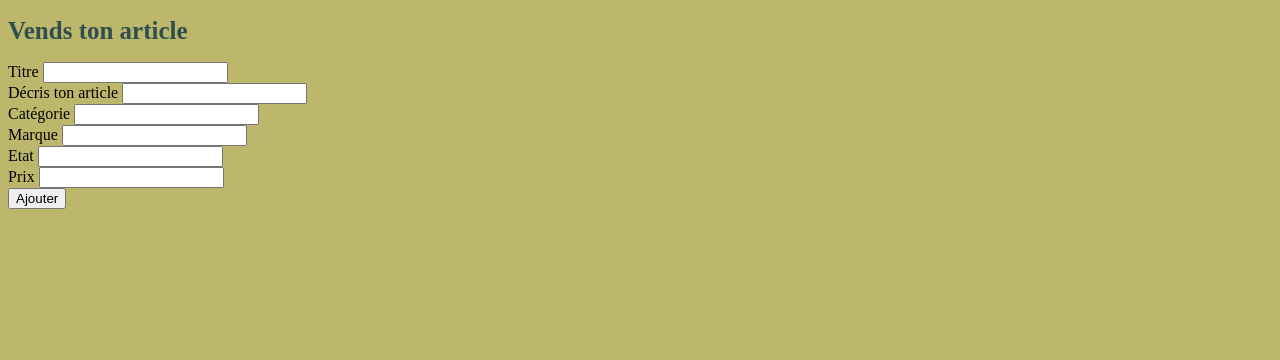
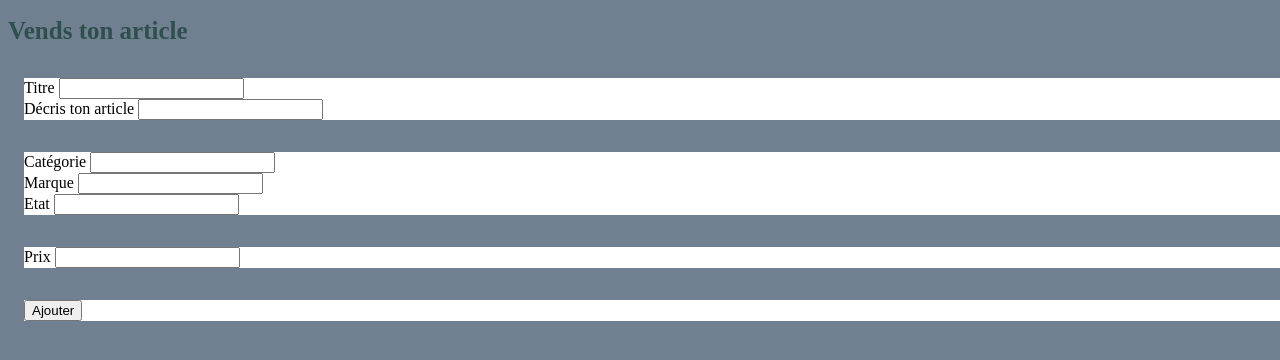
Before and after one commit to Feuzme/VintedMockUp, a plain HTML site: page pages/vends.ton.article.html in a window 1280 px wide. Drawn offline with Linux system fonts and the light colour scheme.

Commit message:
Branche feature/vendstonarticle

```diff
--- a/pages/vends.ton.article.html
+++ b/pages/vends.ton.article.html
@@ -11,7 +11,8 @@
     <h1> Vends ton article </h1>
     <div>
     <!-- -------------- -->
-        <form action="/ma-page-de-traitement" method="post">
+        <form action="vends.ton.article.html">
+            <div class="titre">
                 <div>
                     <label for="Titre"> Titre </label>
                     <input type="text" id="Titre" name="Titre">
@@ -20,11 +21,10 @@
                     <label for="Décris ton article"> Décris ton article </label>
                     <input type="Décris ton article" id="Décris ton article" name="Décris ton article">
                 </div>
-        </form>
+            </div>
+
         <!-- ------------------ -->
-
-
-                <form action="/ma-page-de-traitement" method="post">
+           <div class="titre">
              <div>
                 <label for="Catégorie"> Catégorie </label>
                 <input type="text" id="Catégorie" name="Catégorie">
@@ -37,19 +37,22 @@
                 <label for="Etat"> Etat </label>
                 <input type="Etat" id="Etat" name="Etat">
             </div>
+            </div>
             <!--        -->
-
-
-            <!--  -->
             <div>
+            <div class="titre">
                 <label for="Prix"> Prix </label>
                 <input type="Prix" id="Prix" name="Prix">
             </div>
-        </form>
-     <!-------------- -->
-        <div class="button">
+            </div>
+            <div>
+                <div class="titre">
                     <button type="submit"> Ajouter </button>
                 </div>
             </div>
+        </form>
+     <!-------------- -->
+
+    </div>
 </body>
 </html>
--- a/styles/style.vends.css
+++ b/styles/style.vends.css
@@ -13,14 +13,14 @@ h2 {
 }
 
 body {
-    background-color: darkkhaki;
+    background-color: slategray;
 }
-
-.conteneur
-    {
-    display:flex;
+form {
+    display: flex;
     flex-direction: column;
 }
-.champ {
-    width: 10%;
+.titre{
+    margin: 1em;
+    width: 100%;
+    background-color: white;
 }
```
Lines whose indentation alone changed are shown as unchanged.
